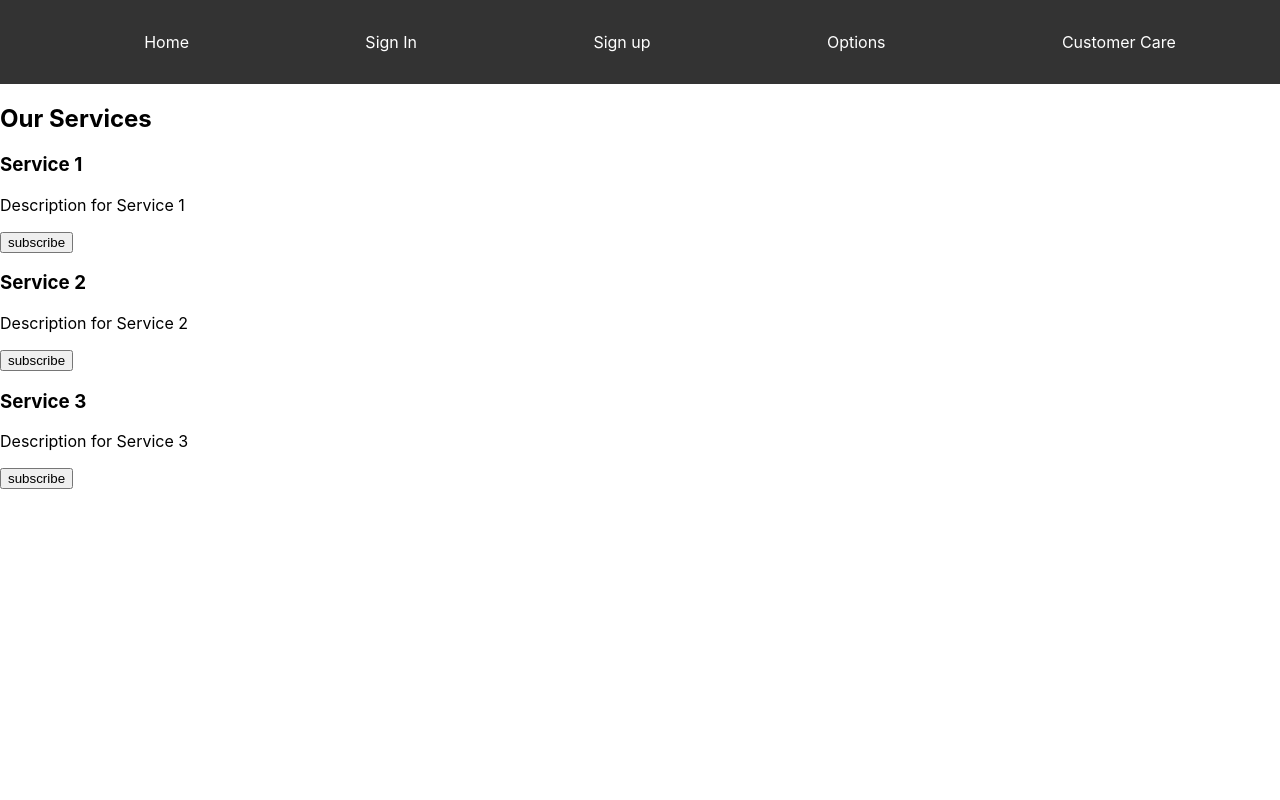
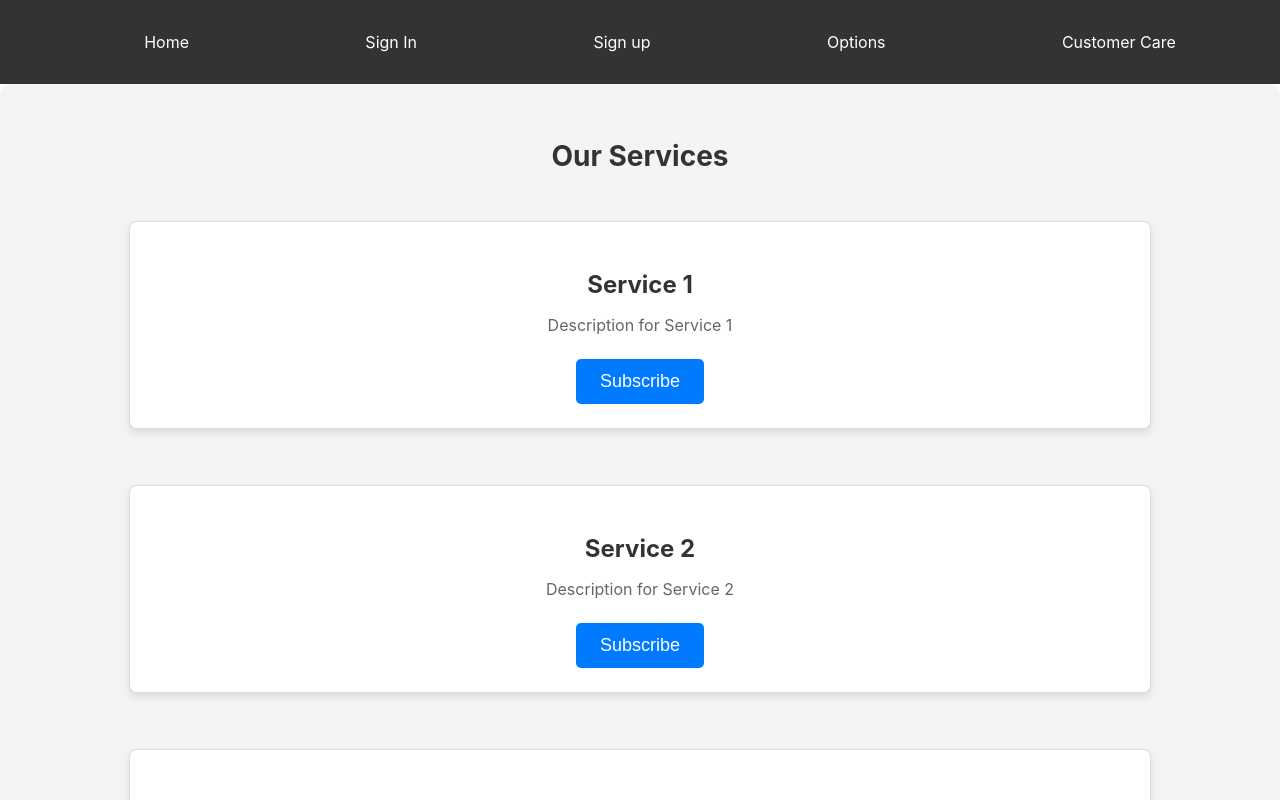
Before and after one commit to DarshanaBombuwala/sritel-web-portal, a React (Create React App) app in the folder front-end/sri_tel/: page /services in a window 1280 px wide. Shown: the top 800 px of the page. Built offline with nearby package versions, Linux system fonts and the light colour scheme.

Commit message:
subscription page styles

```diff
--- a/front-end/sri_tel/src/App.css
+++ b/front-end/sri_tel/src/App.css
@@ -362,3 +362,83 @@
     font-size: 16px;
   }
 }
+
+/* Services Page */
+.services-container {
+  padding: 2rem;
+  background-color: #f4f4f4;
+  border-radius: 10px;
+}
+
+.services-title {
+  text-align: center;
+  font-size: 28px;
+  color: #333;
+  margin-bottom: 2rem;
+}
+
+.services-list {
+  display: flex;
+  flex-wrap: wrap;
+  gap: 1.5rem;
+  justify-content: center;
+}
+
+/* Subscription Details Page */
+.subscription-details-container {
+  padding: 1.5rem;
+  background-color: #fff;
+  border: 1px solid #ddd;
+  border-radius: 8px;
+  box-shadow: 0 4px 8px rgba(0, 0, 0, 0.1);
+  width: 80%;
+  margin: 1rem auto;
+  text-align: center;
+}
+
+.subscription-name {
+  font-size: 24px;
+  color: #333;
+  margin-bottom: 1rem;
+}
+
+.subscription-description {
+  font-size: 16px;
+  color: #666;
+  margin-bottom: 1.5rem;
+}
+
+.subscribe-button {
+  padding: 0.75rem 1.5rem;
+  font-size: 18px;
+  color: #fff;
+  background-color: #007bff;
+  border: none;
+  border-radius: 5px;
+  cursor: pointer;
+  transition: background-color 0.3s ease;
+}
+
+.subscribe-button:hover {
+  background-color: #0056b3;
+}
+
+/* Media Queries */
+@media (max-width: 768px) {
+  .services-list {
+    flex-direction: column;
+    gap: 1rem;
+  }
+
+  .subscription-details-container {
+    width: 95%;
+  }
+
+  .subscription-name {
+    font-size: 20px;
+  }
+
+  .subscribe-button {
+    font-size: 16px;
+  }
+}
--- a/front-end/sri_tel/src/layouts/servicesubcription/components/service.jsx
+++ b/front-end/sri_tel/src/layouts/servicesubcription/components/service.jsx
@@ -1,11 +1,12 @@
 import React from 'react';
+import '../../../App.css';
 
 const Service = ({ name, description }) => {
   return (
-    <div>
-      <h3>{name}</h3>
-      <p>{description}</p>
-      <button>subscribe</button>
+    <div className="subscription-details-container">
+      <h3 className="subscription-name">{name}</h3>
+      <p className="subscription-description">{description}</p>
+      <button className="subscribe-button">Subscribe</button>
     </div>
   );
 };
--- a/front-end/sri_tel/src/layouts/servicesubcription/servicesubscriptionpage.jsx
+++ b/front-end/sri_tel/src/layouts/servicesubcription/servicesubscriptionpage.jsx
@@ -1,5 +1,6 @@
 import React from 'react';
 import Service from './components/service'; // Import the Service component
+import '../../App.css';
 
 const services = [
   { id: 1, name: 'Service 1', description: 'Description for Service 1' },
@@ -9,9 +10,9 @@ const services = [
 
 const ServicesPage = () => {
   return (
-    <div>
-      <h2>Our Services</h2>
-      <div>
+    <div className="services-container">
+      <h2 className="services-title">Our Services</h2>
+      <div className="services-list">
         {services.map(service => (
           <Service
             key={service.id}
```
